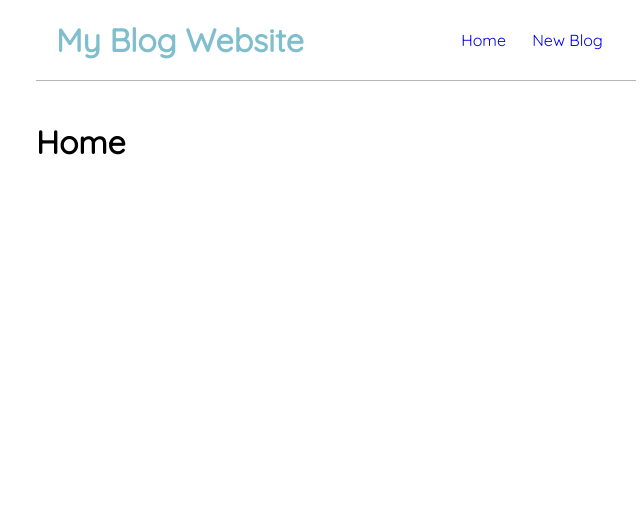
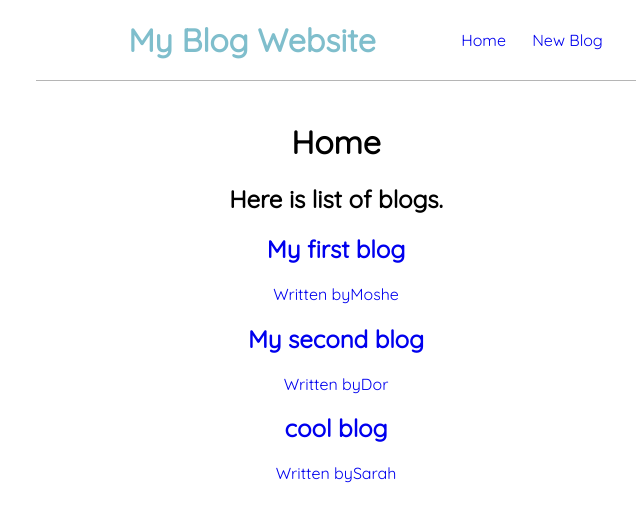
Before and after one commit to moshe-code/React-Blog-Project, a React (Create React App) app: page / in a window 1280 px wide. Shown: the top 522 px of the page, without its empty margins (304-944 px from the left). Built offline with nearby package versions, Linux system fonts and the light colour scheme; data requests are answered from the project's data file.

Commit message:
stage-5-components

```diff
--- /dev/null
+++ b/data/db.json
@@ -0,0 +1,22 @@
+{
+    "blogs":[
+        {
+            "id": 1,
+            "title":"My first blog",
+            "body": "Learning react with a bit of back-end.Learning react with a bit of back-end.",
+            "author": "Moshe"
+        },
+        {
+            "id": 2,
+            "title":"My second blog",
+            "body": "Learning react with a bit of back-end.Learning react with a bit of back-end.",
+            "author": "Dor"
+        },
+        {
+            "id": 3,
+            "title":"cool blog",
+            "body": "Learning react with a bit of back-end.Learning react with a bit of back-end.",
+            "author": "Sarah"
+        }
+    ]
+}
--- a/package.json
+++ b/package.json
@@ -6,6 +6,7 @@
     "@testing-library/jest-dom": "^5.16.1",
     "@testing-library/react": "^12.1.2",
     "@testing-library/user-event": "^13.5.0",
+    "json-server": "^0.17.0",
     "react": "^17.0.2",
     "react-dom": "^17.0.2",
     "react-router-dom": "^6.2.1",
--- a/src/App.js
+++ b/src/App.js
@@ -5,6 +5,7 @@ import Navbar from './components/Navbar';
 import Home from './components/Home';
 import CreateBlog from './components/CreateBlog';
 import NotFound from './components/NotFound';
+import BlogDetails from './components/BlogDetails';
 
 const App = () => {
   return (
@@ -16,6 +17,7 @@ const App = () => {
         <Route  path="" element={<Home />}/>
         <Route  path="/home" element={<Home />}/>
         <Route  path="/createblog" element={<CreateBlog />}/>
+        <Route  path="/blogs/:id" element={<BlogDetails />}/>
         <Route path="*" element={<NotFound />}/>
       </Routes>
       </div>
--- /dev/null
+++ b/src/components/BlogDetails.jsx
@@ -0,0 +1,24 @@
+import { useParams } from "react-router-dom"
+
+const BlogDetails = () => {
+    const { id } = useParams
+    console.log(id);
+
+    let b = {
+        title: "Title",
+        body: "body",
+        author: 'author'
+    }
+
+return(
+    <div>
+        <h1>{b.title}</h1>
+        <h3>Author:{b.author}</h3>
+        <h3>{b.body}</h3>
+    </div>
+
+)
+
+}
+
+export default BlogDetails
--- /dev/null
+++ b/src/components/BlogItem.jsx
@@ -0,0 +1,20 @@
+import {Link} from 'react-router-dom'
+
+const BlogItem = (props) => {
+    const {blog} = props
+
+  return (
+    <div
+      id={`blog-item-${blog.id}`}
+      className="BlogItem-root"
+      >
+          <Link to={`/blogs/${blog.id}`}>
+              <h2>{blog.title}</h2>
+              <p>Written by{blog.author}</p>
+
+          </Link>
+    </div>
+  );
+};
+
+export default BlogItem;
--- a/src/components/Home.js
+++ b/src/components/Home.js
@@ -1,8 +1,46 @@
+import { useState, useEffect } from 'react'
+import BlogItem from './BlogItem'
+
 const Home = () => {
+    const [blogs, setBlogs] = useState([])
+    const [details, useDetails] = useState([])
+
+    const loadDetails = () => {
+
+
+        console.log("load details..");
+        fetch(`http://localhost:8000/blogs1`)
+        .then(res => res.json)
+    }
+
+    const loadData = () => {
+        console.log("load data...")
+        fetch('http://localhost:8000/blogs')
+            .then(res => res.json())
+            .then(data => {
+                setBlogs(data)
+            })
+    }
+    useEffect(() => {
+        console.log("useEffect -> Home")
+        loadData()
+    }, [])
+
     return (
         <div className="Home-root">
             <br></br>
             <h1>Home</h1>
+            <h2>Here is list of blogs.</h2>
+            <div>
+                {
+                    blogs.map((blog) => {
+                        return <BlogItem key={`blog-item-commponenet${blog.id}`} blog={blog} />
+                    })
+                }
+
+
+
+            </div>
 
         </div>
     )
--- a/src/index.css
+++ b/src/index.css
@@ -4,6 +4,7 @@ body {
   font-family: "Quicksand";
   -webkit-font-smoothing: antialiased;
   -moz-osx-font-smoothing: grayscale;
+  text-align: center;
 }
 
 code {
@@ -88,3 +89,12 @@ a:hover{
   background-color: blue;
   border-radius: 10px;
 }
+/* */
+.BlogItem-root{
+transition: box-shadow.3s;
+
+}
+.BlogItem-root:hover{
+  box-shadow: 12px 12px 16px
+
+}
```
Also changed, not shown: 1 other file (tests, documents, lock files or other folders).
